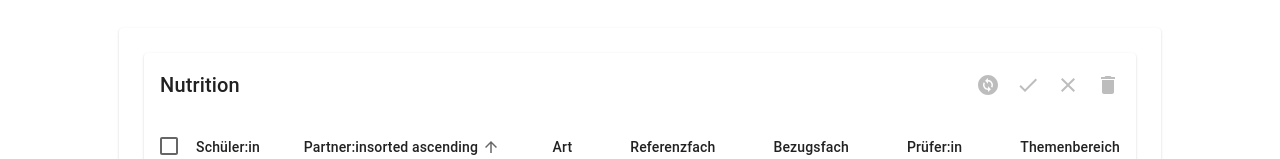
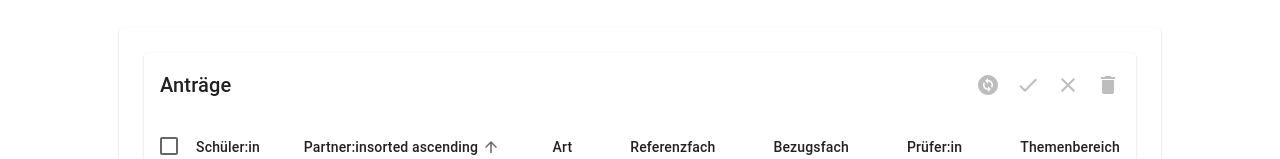
Before and after one commit to Doubrixel/digitalisierung-at-school, a React (Create React App) app in the folder frontend/: page /admin/pruefungskomponente in a window 1280 px wide. Shown: the part 193-352 px from the top of the page. Built offline with nearby package versions, Linux system fonts and the light colour scheme.

Commit message:
5.PK Übersicht: changed table title

```diff
--- a/frontend/src/components/FifthExamAdminTable/FifthExamAdminTable.tsx
+++ b/frontend/src/components/FifthExamAdminTable/FifthExamAdminTable.tsx
@@ -255,7 +255,7 @@ const EnhancedTableToolbar = (props: EnhancedTableToolbarProps) => {
           id="tableTitle"
           component="div"
         >
-          Nutrition
+          Anträge
         </Typography>
       )}
       {numSelected == 1 ? (
```
